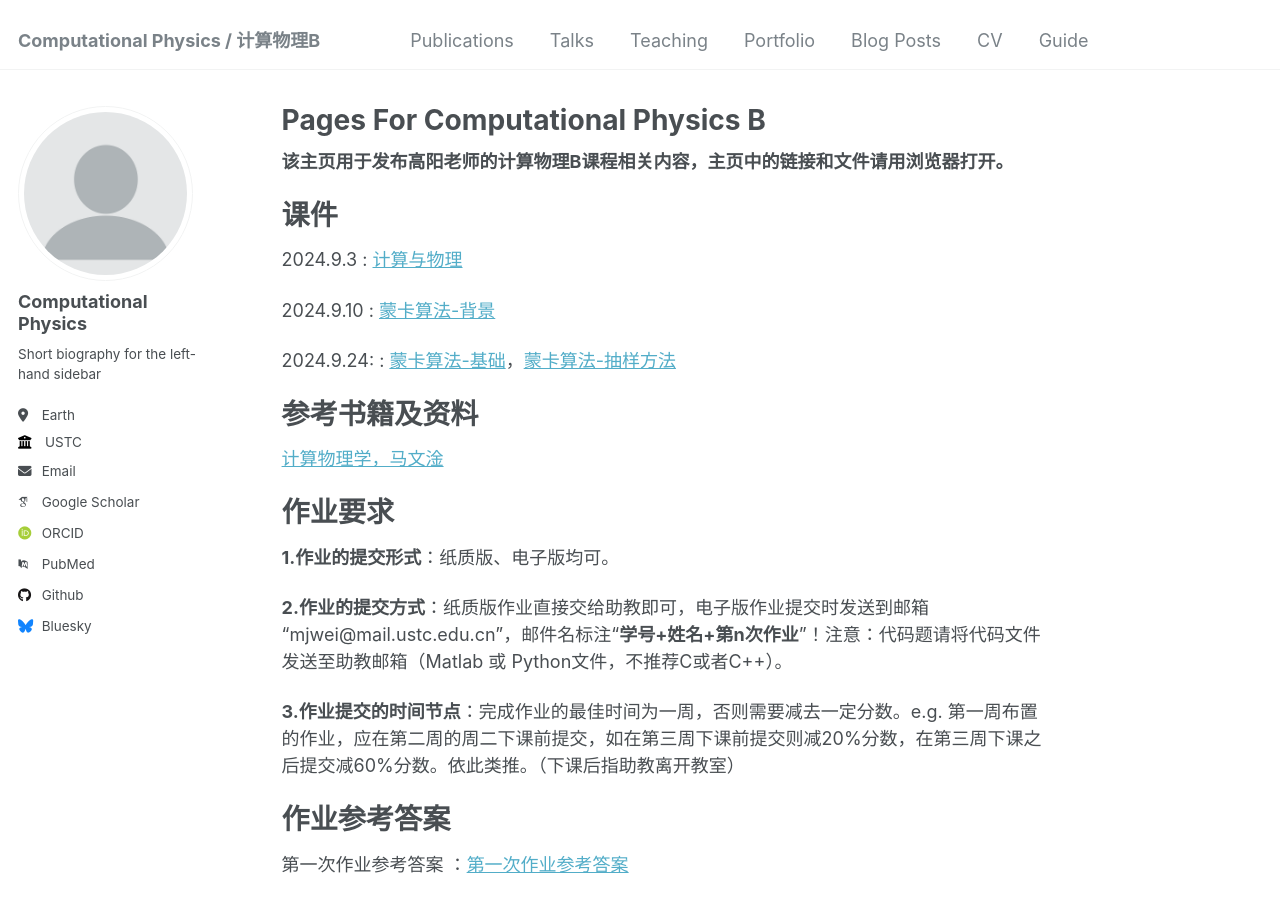
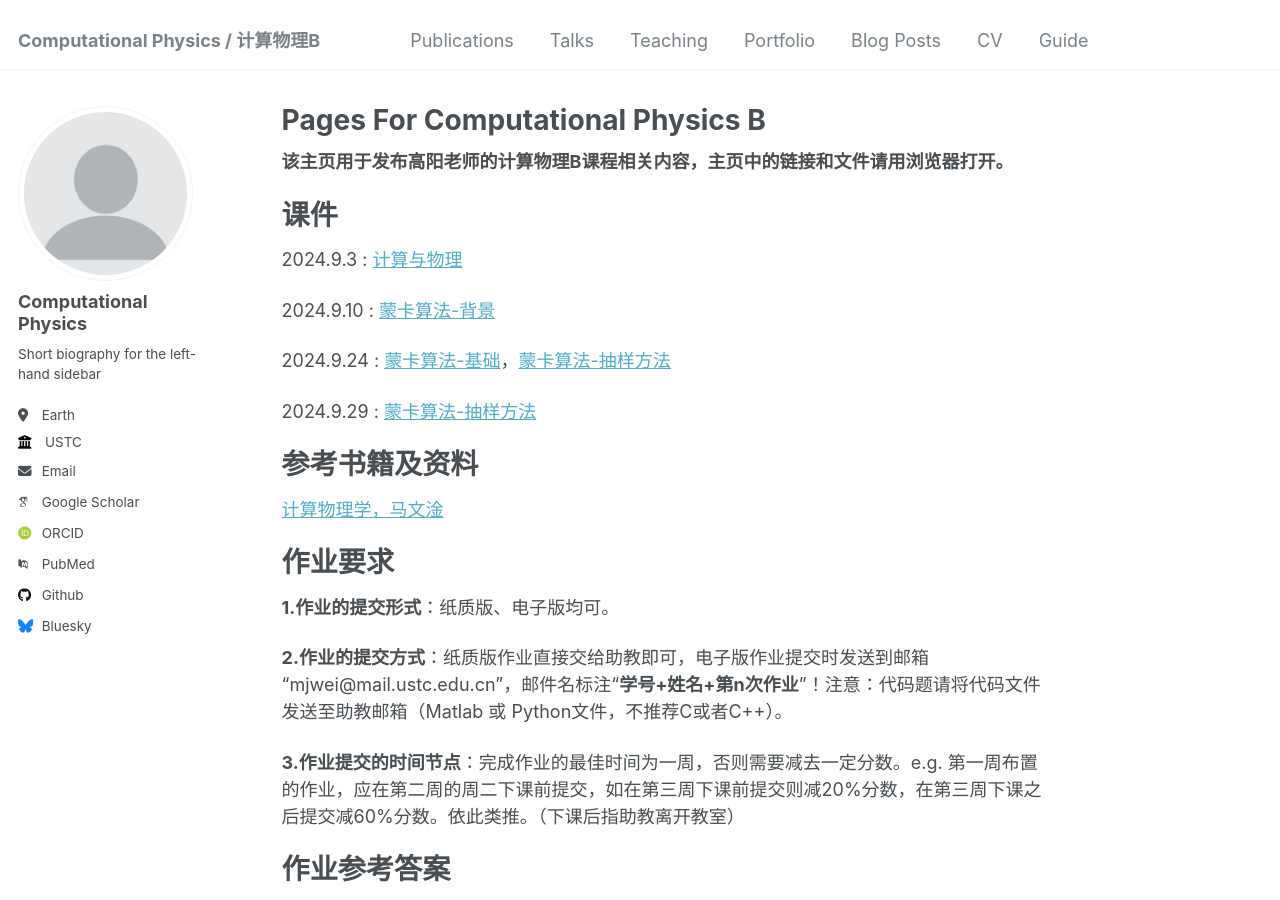
Before and after one commit to ZhouJikunn/ZhouJikunn.github.io, a Jekyll site: the page built from _pages/about.md, in a window 1280 px wide and 900 px high. Built offline with Jekyll 4.4.1, drawn with Linux system fonts in a browser that asks for light colours; some web fonts are replaced.

Commit message:
Update about.md

```diff
--- a/_pages/about.md
+++ b/_pages/about.md
@@ -14,7 +14,9 @@ redirect_from:
 
 2024.9.10 : [蒙卡算法-背景](http://zhoujikunn.github.io/files/蒙卡算法-背景.pdf)
 
-2024.9.24: : [蒙卡算法-基础](http://zhoujikunn.github.io/files/蒙卡算法：基础.pdf)，[蒙卡算法-抽样方法](http://zhoujikunn.github.io/files/蒙卡算法：抽样方法.pdf)
+2024.9.24 : [蒙卡算法-基础](http://zhoujikunn.github.io/files/蒙卡算法：基础.pdf)，[蒙卡算法-抽样方法](http://zhoujikunn.github.io/files/蒙卡算法：抽样方法.pdf)
+
+2024.9.29 : [蒙卡算法-抽样方法](http://zhoujikunn.github.io/files/蒙卡算法：抽样方法2.pdf)
 
 参考书籍及资料
 ======
```
